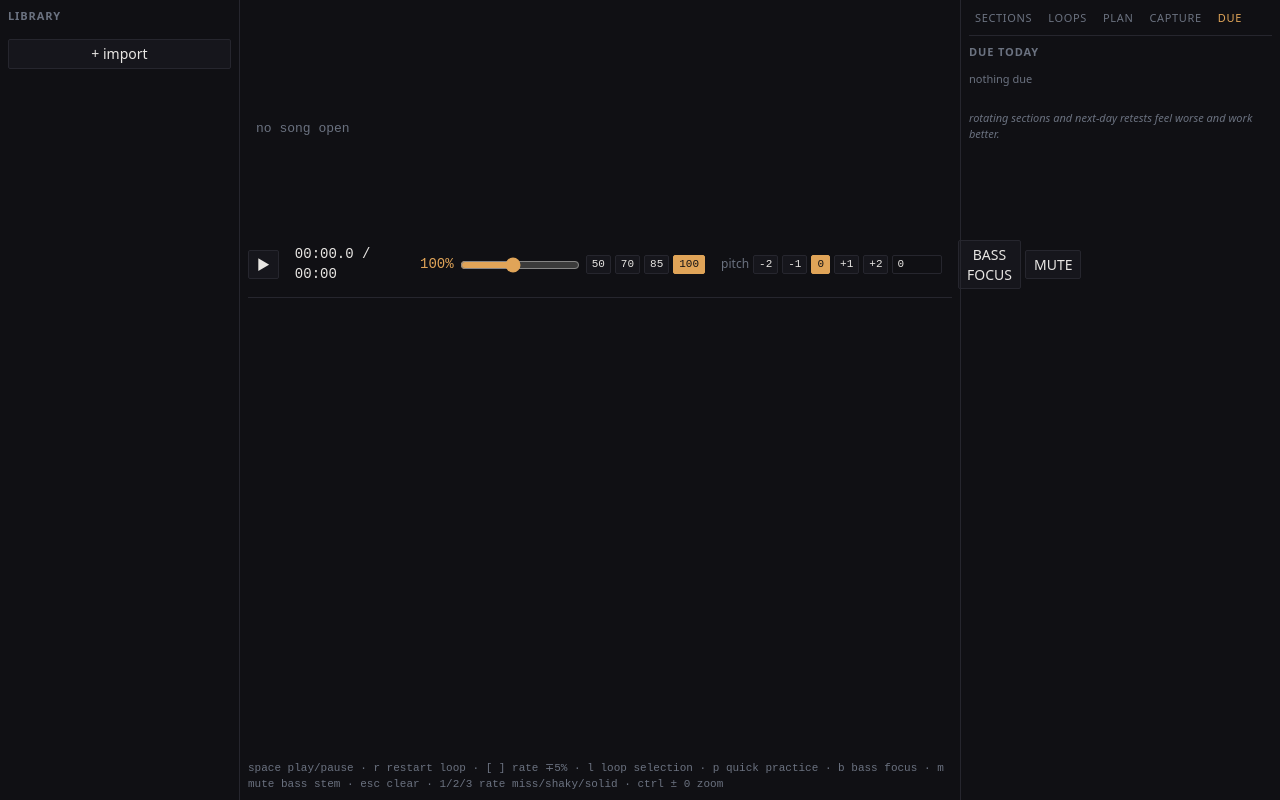
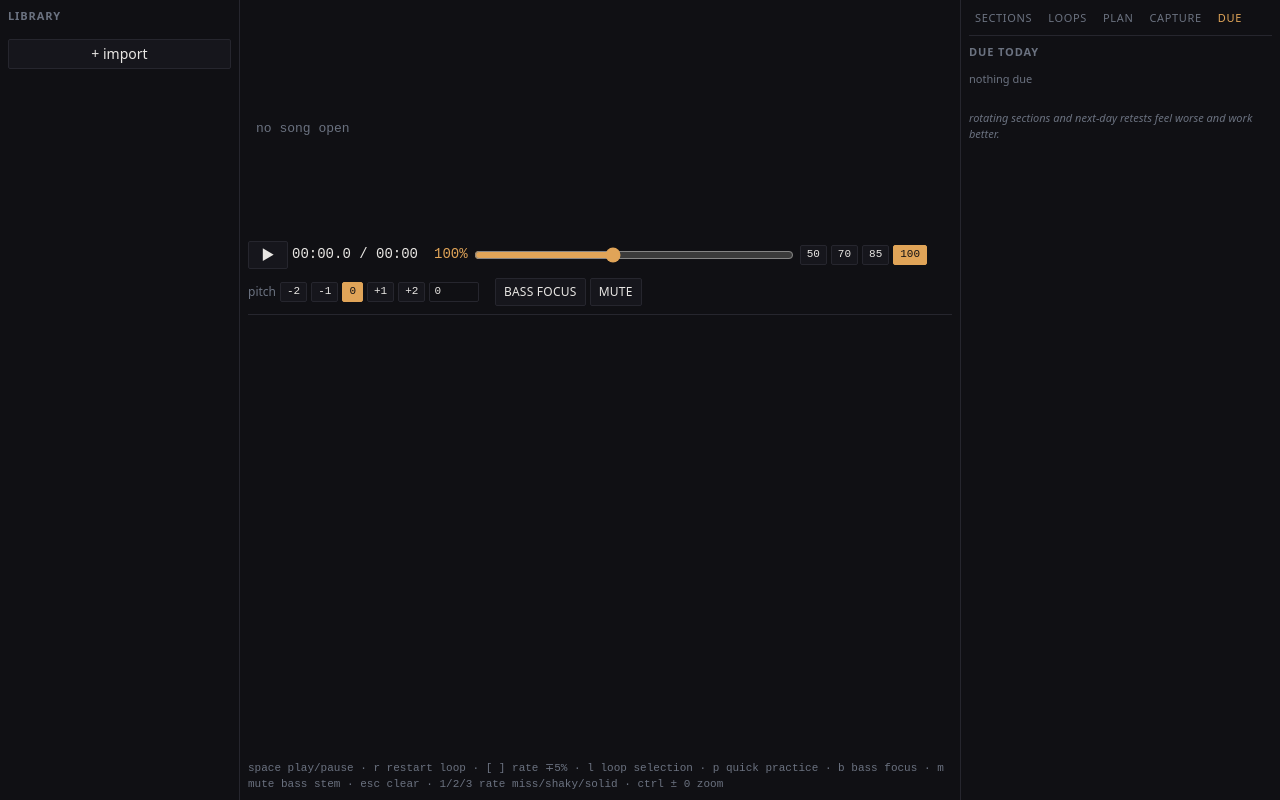
Before and after one commit to ShawnMcCool/dredge, a Svelte app in the folder apps/desktop/: page / in a window 1280 px wide. Built offline with nearby package versions, Linux system fonts and the light colour scheme.

Commit message:
refactor(desktop): transport + stem mixer on toolbar abstractions

```diff
--- a/apps/desktop/src/components/StemMixer.svelte
+++ b/apps/desktop/src/components/StemMixer.svelte
@@ -11,10 +11,13 @@
     stemsError,
     stemsRunning,
   } from "../lib/stores";
+  import Button from "../lib/ui/Button.svelte";
+  import Toolbar from "../lib/ui/Toolbar.svelte";
 </script>
 
 {#if $openSong}
   <div class="stems">
+    <Toolbar>
       {#if $openSong.stems}
         {#each STEM_LABELS as label, i (label)}
           <div class="channel" class:bass={i === BASS_STEM}>
@@ -29,50 +32,50 @@
             />
             <span class="name mono">{label}</span>
             <span class="toggles">
-            <button
-              class="chip"
-              class:on={$stemMix.mutes[i]}
+              <Button
+                variant="chip"
+                active={$stemMix.mutes[i]}
                 onclick={() => actions.toggleStemMute(i)}
                 title="mute {label}"
               >
                 M
-            </button>
-            <button
-              class="chip"
-              class:on={$stemMix.solos[i]}
+              </Button>
+              <Button
+                variant="chip"
+                active={$stemMix.solos[i]}
                 onclick={() => actions.toggleStemSolo(i)}
                 title="solo {label}"
               >
                 S
-            </button>
+              </Button>
             </span>
           </div>
         {/each}
       {:else if $stemsRunning}
         <span class="status mono">separating stems…</span>
       {:else}
-      <button class="separate" onclick={() => actions.separateStems()}>Separate stems</button>
+        <Button variant="chip" onclick={() => actions.separateStems()}>Separate stems</Button>
       {/if}
       {#if $stemsError}
         <span class="error">{$stemsError}</span>
       {/if}
+    </Toolbar>
   </div>
 {/if}
 
 <style>
   .stems {
-    display: flex;
-    align-items: center;
-    gap: calc(var(--space) * 2);
     padding: var(--space) 0;
     border-bottom: 1px solid var(--line);
     min-height: 32px;
+    min-width: 0;
   }
 
   .channel {
     display: flex;
     flex-direction: column;
     align-items: center;
+    flex: 0 0 auto;
     gap: 4px;
   }
 
@@ -103,24 +106,6 @@
     gap: 2px;
   }
 
-  .chip {
-    font-family: var(--mono);
-    font-size: 10px;
-    padding: 0 4px;
-  }
-
-  .on {
-    color: var(--bg);
-    background: var(--accent);
-    border-color: var(--accent);
-  }
-
-  .separate {
-    font-size: 11px;
-    color: var(--muted);
-    background: none;
-  }
-
   .status {
     font-size: 11px;
     color: var(--muted);
--- a/apps/desktop/src/components/Transport.svelte
+++ b/apps/desktop/src/components/Transport.svelte
@@ -1,5 +1,8 @@
 <script lang="ts">
   import { actions, bassFocusOn, muted, openSong, pitch, position } from "../lib/stores";
+  import Button from "../lib/ui/Button.svelte";
+  import Group from "../lib/ui/Group.svelte";
+  import Toolbar from "../lib/ui/Toolbar.svelte";
 
   const RATE_PRESETS = [0.5, 0.7, 0.85, 1.0];
   const SEMITONE_CHIPS = [-2, -1, 0, 1, 2];
@@ -28,16 +31,22 @@
 </script>
 
 <div class="transport">
-  <button class="play" onclick={() => ($position.playing ? actions.pause() : actions.play())}>
+  <Toolbar>
+    <Group>
+      <Button
+        variant="icon"
+        style="width: 40px"
+        onclick={() => ($position.playing ? actions.pause() : actions.play())}
+      >
         {$position.playing ? "⏸" : "▶"}
-  </button>
-
-  <span class="mono time">
+      </Button>
+      <span class="readout time">
         {fmt($position.secs)} / {fmtTotal($openSong?.song.duration_secs ?? 0)}
       </span>
+    </Group>
 
-  <span class="group">
-    <span class="mono readout">{Math.round($position.rate * 100)}%</span>
+    <Group grow>
+      <span class="readout rate">{Math.round($position.rate * 100)}%</span>
       <input
         type="range"
         min="0.25"
@@ -47,26 +56,25 @@
         oninput={onRateInput}
       />
       {#each RATE_PRESETS as r (r)}
-      <button
-        class="chip"
-        class:on={Math.abs($position.rate - r) < 0.001}
+        <Button
+          variant="chip"
+          active={Math.abs($position.rate - r) < 0.001}
           onclick={() => actions.setRate(r)}
         >
           {Math.round(r * 100)}
-      </button>
+        </Button>
       {/each}
-  </span>
+    </Group>
 
-  <span class="group">
-    <span class="label">pitch</span>
+    <Group label="pitch">
       {#each SEMITONE_CHIPS as st (st)}
-      <button
-        class="chip"
-        class:on={$pitch.semitones === st}
+        <Button
+          variant="chip"
+          active={$pitch.semitones === st}
           onclick={() => actions.setPitch(st, $pitch.cents)}
         >
           {st > 0 ? `+${st}` : st}
-      </button>
+        </Button>
       {/each}
       <input
         class="cents"
@@ -78,28 +86,22 @@
         oninput={onCentsInput}
         title="cents"
       />
-  </span>
+    </Group>
 
-  <span class="group">
-    <button class:on={$bassFocusOn} onclick={() => actions.bassFocus(!$bassFocusOn)}>
+    <Group>
+      <Button variant="toggle" active={$bassFocusOn} onclick={() => actions.bassFocus(!$bassFocusOn)}>
         BASS FOCUS
-    </button>
-    <button class:on={$muted} onclick={() => actions.mute(!$muted)}>MUTE</button>
-  </span>
+      </Button>
+      <Button variant="toggle" active={$muted} onclick={() => actions.mute(!$muted)}>MUTE</Button>
+    </Group>
+  </Toolbar>
 </div>
 
 <style>
   .transport {
-    display: flex;
-    align-items: center;
-    gap: calc(var(--space) * 2);
     padding: var(--space) 0;
     border-bottom: 1px solid var(--line);
-  }
-
-  .play {
-    width: 40px;
-    font-size: 14px;
+    min-width: 0;
   }
 
   .time {
@@ -107,38 +109,17 @@
     min-width: 13ch;
   }
 
-  .group {
-    display: flex;
-    align-items: center;
-    gap: calc(var(--space) / 2);
-  }
-
-  .label {
-    color: var(--muted);
-    font-size: 12px;
-  }
-
-  .readout {
+  .rate {
     color: var(--accent);
     min-width: 4ch;
     text-align: right;
   }
 
   input[type="range"] {
-    width: 120px;
+    flex: 1 1 120px;
+    min-width: 120px;
+    max-width: 320px;
     accent-color: var(--accent);
-  }
-
-  .chip {
-    font-family: var(--mono);
-    font-size: 11px;
-    padding: 1px 5px;
-  }
-
-  .on {
-    color: var(--bg);
-    background: var(--accent);
-    border-color: var(--accent);
   }
 
   .cents {
```
Also changed, not shown: 1 other file (tests, documents, lock files or other folders). Lines whose indentation alone changed are shown as unchanged.
